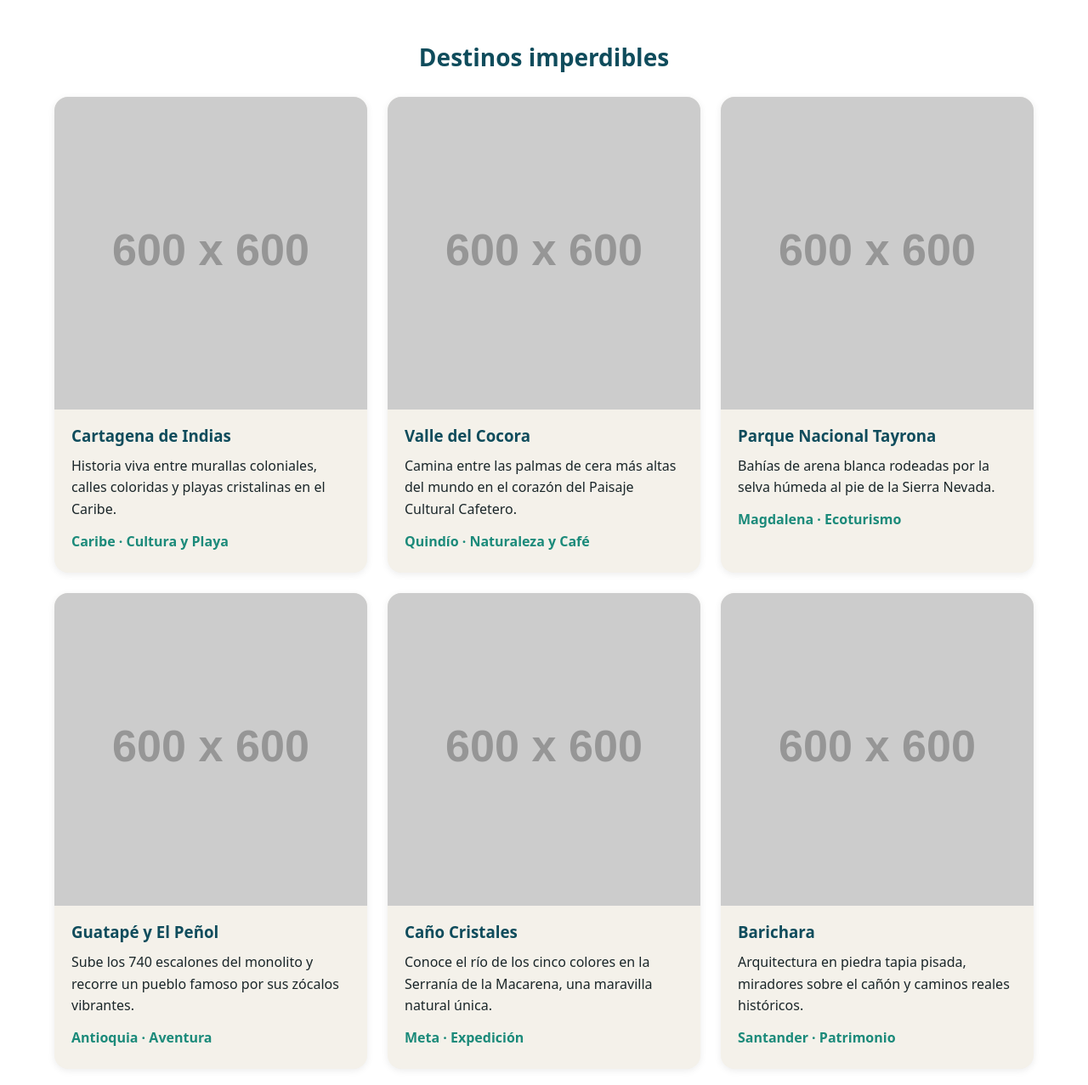
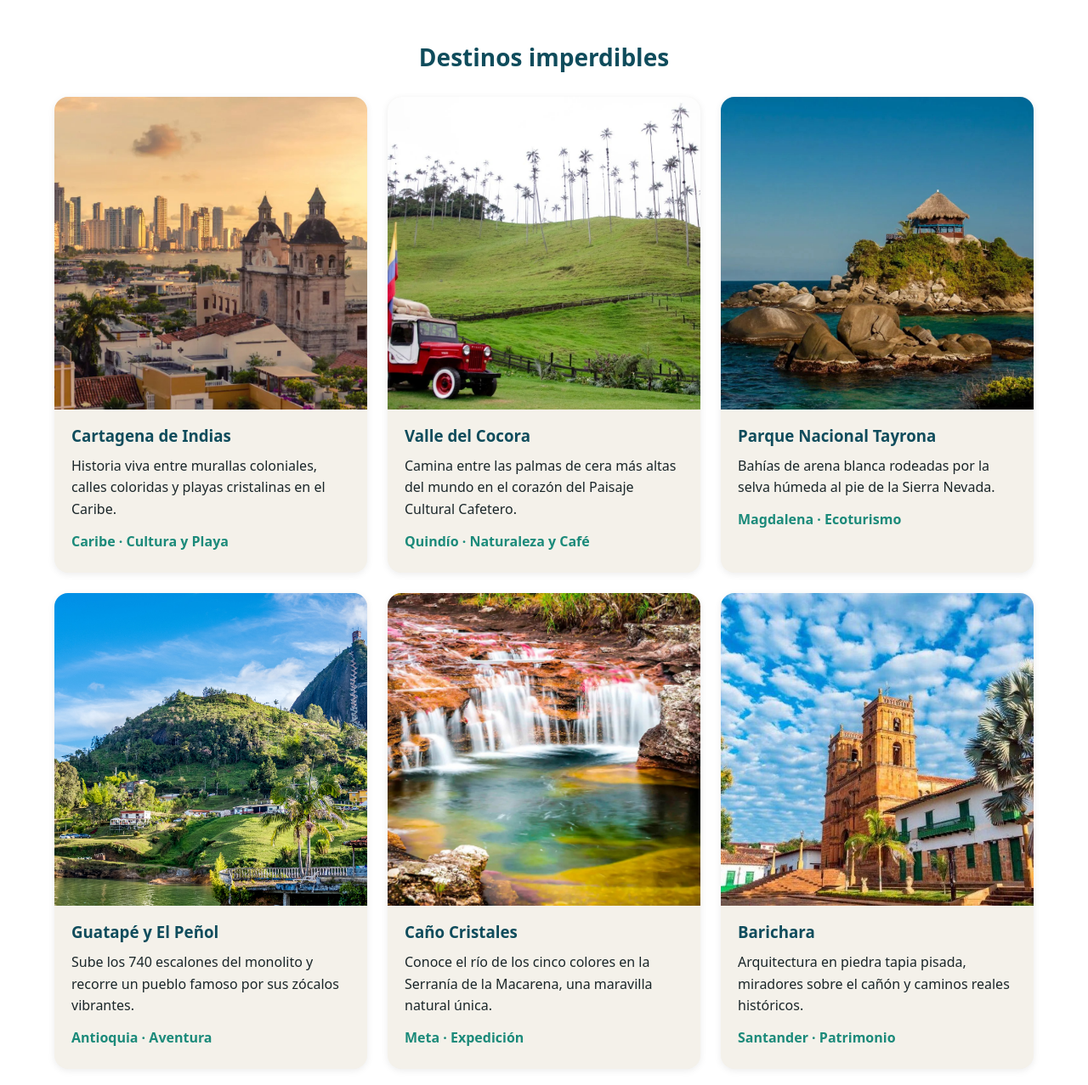
Before and after one commit to Poi9912/example-responsive-design, a plain HTML site: page viajacolombia/index.html in a window 1280 px wide. Shown: the part 583-1860 px from the top of the page at 85% size. Drawn offline with Linux system fonts and the light colour scheme; placeholder pictures from the web are drawn by us; files whose address does not match are found by name.

Commit message:
estilos e imagenes viajacolombia

```diff
--- a/viajacolombia/css/styles.css
+++ b/viajacolombia/css/styles.css
@@ -198,10 +198,9 @@ nav.abierto .nav__lista li:nth-child(2) { transition-delay: 0.16s; }
 nav.abierto .nav__lista li:nth-child(3) { transition-delay: 0.22s; }
 nav.abierto .nav__lista li:nth-child(4) { transition-delay: 0.28s; }
 
-/* Hero Section */
 .hero {
   padding: 3rem 0;
-  background-image: url("../src/img/colombia-hero.jpg");
+  background-image: url("../src/img/hero.jpg");
   background-color: var(--color-primary);
   background-size: cover;
   background-position: center;
--- a/viajacolombia/index.html
+++ b/viajacolombia/index.html
@@ -48,7 +48,7 @@
         <h2>Destinos imperdibles</h2>
         <div class="tarjetas">
           <article class="tarjeta">
-            <img src="https://placehold.co/600x600/0f4c5c/f4f8f9.png?text=Cartagena" alt="Murallas y arquitectura colonial en Cartagena">
+            <img src="src/img/cartagena.jpg" alt="Murallas y arquitectura colonial en Cartagena">
             <div class="tarjeta__cuerpo">
               <h3>Cartagena de Indias</h3>
               <p>Historia viva entre murallas coloniales, calles coloridas y playas cristalinas en el Caribe.</p>
@@ -57,7 +57,7 @@
           </article>
 
           <article class="tarjeta">
-            <img src="https://placehold.co/600x600/1b6ca8/f4f8f9.png?text=Valle+del+Cocora" alt="Palmas de cera en el Valle del Cocora">
+            <img src="src/img/cocora.jpg" alt="Palmas de cera en el Valle del Cocora">
             <div class="tarjeta__cuerpo">
               <h3>Valle del Cocora</h3>
               <p>Camina entre las palmas de cera más altas del mundo en el corazón del Paisaje Cultural Cafetero.</p>
@@ -66,7 +66,7 @@
           </article>
 
           <article class="tarjeta">
-            <img src="https://placehold.co/600x600/0f4c5c/f4f8f9.png?text=Parque+Tayrona" alt="Playas y selva en el Parque Tayrona">
+            <img src="src/img/parque-tayrona.jpg" alt="Playas y selva en el Parque Tayrona">
             <div class="tarjeta__cuerpo">
               <h3>Parque Nacional Tayrona</h3>
               <p>Bahías de arena blanca rodeadas por la selva húmeda al pie de la Sierra Nevada.</p>
@@ -75,7 +75,7 @@
           </article>
 
           <article class="tarjeta">
-            <img src="https://placehold.co/600x600/1b6ca8/f4f8f9.png?text=Guatape" alt="Piedra del Peñol y embalse de Guatapé">
+            <img src="src/img/guatape-peñol.jpg" alt="Piedra del Peñol y embalse de Guatapé">
             <div class="tarjeta__cuerpo">
               <h3>Guatapé y El Peñol</h3>
               <p>Sube los 740 escalones del monolito y recorre un pueblo famoso por sus zócalos vibrantes.</p>
@@ -84,7 +84,7 @@
           </article>
 
           <article class="tarjeta">
-            <img src="https://placehold.co/600x600/0f4c5c/f4f8f9.png?text=Cano+Cristales" alt="Río de los cinco colores Caño Cristales">
+            <img src="src/img/caño-cristales.jpg" alt="Río de los cinco colores Caño Cristales">
             <div class="tarjeta__cuerpo">
               <h3>Caño Cristales</h3>
               <p>Conoce el río de los cinco colores en la Serranía de la Macarena, una maravilla natural única.</p>
@@ -93,7 +93,7 @@
           </article>
 
           <article class="tarjeta">
-            <img src="https://placehold.co/600x600/1b6ca8/f4f8f9.png?text=Barichara" alt="Calles empedradas de Barichara">
+            <img src="src/img/barichara.jpg" alt="Calles empedradas de Barichara">
             <div class="tarjeta__cuerpo">
               <h3>Barichara</h3>
               <p>Arquitectura en piedra tapia pisada, miradores sobre el cañón y caminos reales históricos.</p>
```
Also changed, not shown: viajacolombia/src/img/barichara.jpg (added), viajacolombia/src/img/cartagena.jpg (added), viajacolombia/src/img/caño-cristales.jpg (added), viajacolombia/src/img/cocora.jpg (added), viajacolombia/src/img/guatape-peñol.jpg (added), viajacolombia/src/img/hero.jpg (added), viajacolombia/src/img/parque-tayrona.jpg (added).
